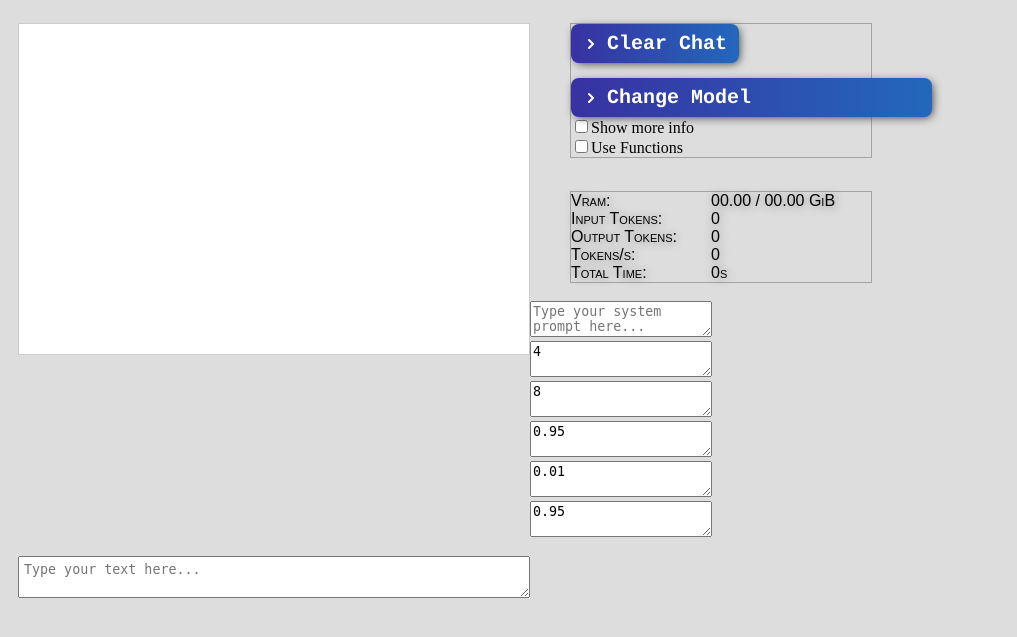
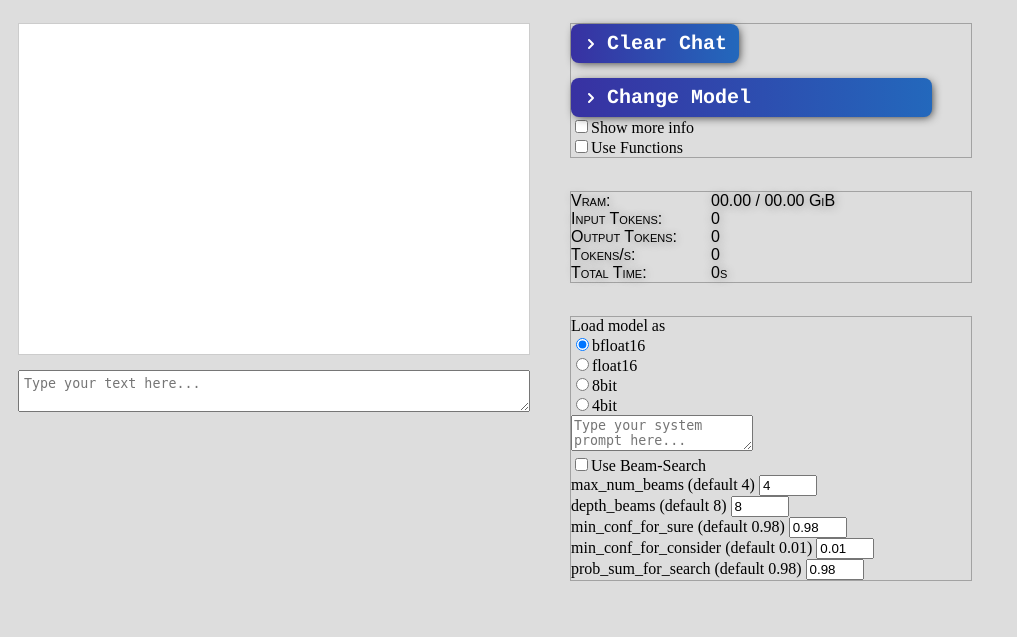
Before and after one commit to KT313/assistant_base, a Flask app: template server_web/templates/index.html in a window 1280 px wide. Shown: the top 637 px of the page, without its empty margins (0-1017 px from the left). Run offline with Flask 3, Linux system fonts and the light colour scheme; the template is opened without the code that fills it, so the values that code supplies are empty; parts of the project's set-up code (start-up, migrations or seed data) failed here and were passed over.

Commit message:
added ui options for model dtype, improved beam search and some misc stuff

```diff
--- a/server_web/static/script.js
+++ b/server_web/static/script.js
@@ -28,12 +28,18 @@ function sendUserMsg() {
     const chat = document.getElementById('display-text').chat;
     userInput.value = '';
     const manualSystemPrompt = document.getElementById('manual-system-prompt');
+
+    const use_beam_search = document.getElementById('usebeamsearch-checkbox');
     const max_num_beams = document.getElementById('max_num_beams');
     const depth_beams = document.getElementById('depth_beams');
     const min_conf_for_sure = document.getElementById('min_conf_for_sure');
     const min_conf_for_consider = document.getElementById('min_conf_for_consider');
     const prob_sum_for_search = document.getElementById('prob_sum_for_search');
+
     const usefunctions = document.getElementById('usefunctions-checkbox');
+
+    const modeldtype = document.querySelector('input[name="model-dtype"]:checked');
+
     const model_selector = document.getElementById('modelSelector').value;
     if (model_selector == "default") {
         model_val = "llama3-llava-next-8b";
@@ -47,7 +53,7 @@ function sendUserMsg() {
         headers: {
             'Content-Type': 'application/json'
         },
-        body: JSON.stringify({'chat': chat, 'model': model_val, 'manual_system_prompt': manualSystemPrompt.value, 'use_functions': usefunctions.checked, 'beam_config': {'max_num_beams': max_num_beams.value, 'depth_beams': depth_beams.value, 'min_conf_for_sure': min_conf_for_sure.value, 'min_conf_for_consider': min_conf_for_consider.value, 'prob_sum_for_search': prob_sum_for_search.value}})
+        body: JSON.stringify({'chat': chat, 'model': model_val, 'manual_system_prompt': manualSystemPrompt.value, 'use_functions': usefunctions.checked, 'model_dtype': modeldtype.value, 'beam_config': {'use_beam_search': use_beam_search.checked, 'max_num_beams': max_num_beams.value, 'depth_beams': depth_beams.value, 'min_conf_for_sure': min_conf_for_sure.value, 'min_conf_for_consider': min_conf_for_consider.value, 'prob_sum_for_search': prob_sum_for_search.value}})
     })
     .then(response => response.json())
     .then(data => {
@@ -127,3 +133,7 @@ function moreInfoCheckbox() {
 function usefunctionsCheckbox() {
     console.log("changed usefunctions checkbox");
 }
+
+function usebeamsearchCheckbox() {
+    console.log("changed usebeamsearch checkbox");
+}
--- a/server_web/static/styles.css
+++ b/server_web/static/styles.css
@@ -182,3 +182,12 @@ a.clear-chat-button:active{
     color: #000;
     text-shadow: #888 1px 1px 10px;
 }
+
+.text-info .label {
+    width: 140px;
+    display: inline-block;
+}
+
+.num-input {
+    width: 50px;
+}
--- a/server_web/templates/index.html
+++ b/server_web/templates/index.html
@@ -7,9 +7,19 @@
 </head>
 <body style="background-color: #ddd;">
     <div style="display: flex; align-items: start;">
-        <div id="display-text" style="background: #fff;"></div>
+        <div id="main-area">
+            <div id="display-text" style="background: #fff;"></div>
+            <textarea type="text" id="user-input" placeholder="Type your text here..."></textarea>
+            <div class="spin" id="loading-animation" style="display: none;">
+                <div></div>
+                <div></div>
+                <div></div>
+                <div></div>
+                <div></div>
+            </div>
+        </div>
         <div id="sidebar">
-            <div id="settings" style="margin: 0px; width: 300px; border: 1px solid #00000044; margin-left: 40px; margin-top: 15px;">
+            <div id="settings" style="margin: 0px; width: 400px; border: 1px solid #00000044; margin-left: 40px; margin-top: 15px;">
                 <a class="clear-chat-button" onclick="clearChat()"><span></span>Clear Chat</a><br>
                 <div class="change-model-button">
                     <select id="modelSelector" onchange="changeModelOpen()">
@@ -25,35 +35,37 @@
                 <input type="checkbox" id="usefunctions-checkbox" onchange="usefunctionsCheckbox()"><label for="usefunctions-checkbox">Use Functions</label><br>
             </div>
             <br>
-            <div id="info" style="margin: 0px; width: 300px; border: 1px solid #00000044; margin-left: 40px; margin-top: 15px;">
+            <div id="info" style="margin: 0px; width: 400px; border: 1px solid #00000044; margin-left: 40px; margin-top: 15px;">
                 <div class="text-info">
-                <span style="width: 140px; display: inline-block;">Vram: </span><span id="info-vram-used">00.00</span> / <span id="info-vram-total">00.00</span> GiB<br>
-                <span style="width: 140px; display: inline-block;">Input Tokens: </span><span id="info-input-tokens">0</span><br>
-                <span style="width: 140px; display: inline-block;">Output Tokens: </span><span id="info-output-tokens">0</span><br>
-                <span style="width: 140px; display: inline-block;">Tokens/s: </span><span id="info-tokens-per-second">0</span><br>
-                <span style="width: 140px; display: inline-block;">Total Time: </span><span id="info-total-time">0</span>s<br>
+                    <span class="label">Vram: </span><span id="info-vram-used">00.00</span> / <span id="info-vram-total">00.00</span> GiB<br>
+                    <span class="label">Input Tokens: </span><span id="info-input-tokens">0</span><br>
+                    <span class="label">Output Tokens: </span><span id="info-output-tokens">0</span><br>
+                    <span class="label">Tokens/s: </span><span id="info-tokens-per-second">0</span><br>
+                    <span class="label">Total Time: </span><span id="info-total-time">0</span>s<br>
                 </div>
             </div>
             <br>
-            <textarea type="text" id="manual-system-prompt" placeholder="Type your system prompt here..."></textarea><br>
+            <div id="additional-settings" style="margin: 0px; width: 400px; border: 1px solid #00000044; margin-left: 40px; margin-top: 15px;">
+                Load model as<br>
+                <input type="radio" id="bfloat16" name="model-dtype" value="bfloat16" checked="true"><label for="bfloat16">bfloat16</label><br>
+                <input type="radio" id="float16" name="model-dtype" value="float16"><label for="float16">float16</label><br>
+                <input type="radio" id="8bit" name="model-dtype" value="8bit"><label for="8bit">8bit</label><br>
+                <input type="radio" id="4bit" name="model-dtype" value="4bit"><label for="4bit">4bit</label><br>
 
-            <textarea type="text" id="max_num_beams" placeholder="max_num_beams (default 4)">4</textarea><br>
-            <textarea type="text" id="depth_beams" placeholder="depth_beams max_num_beams (default 8)">8</textarea><br>
-            <textarea type="text" id="min_conf_for_sure" placeholder="min_conf_for_sure max_num_beams (default 0.98)">0.95</textarea><br>
-            <textarea type="text" id="min_conf_for_consider" placeholder="min_conf_for_consider max_num_beams (default 0.01)">0.01</textarea><br>
-            <textarea type="text" id="prob_sum_for_search" placeholder="prob_sum_for_search max_num_beams (default 0.98)">0.95</textarea><br>
+                <textarea type="text" id="manual-system-prompt" placeholder="Type your system prompt here..."></textarea><br>
+
+                <input type="checkbox" id="usebeamsearch-checkbox" onchange="usebeamsearchCheckbox()"><label for="usebeamsearch-checkbox">Use Beam-Search</label><br>
+                max_num_beams (default 4) <input type="number" class="num-input" min="1" id="max_num_beams" value=4><br>
+                depth_beams (default 8) <input type="number" class="num-input" min="1" id="depth_beams" value=8><br>
+                min_conf_for_sure (default 0.98) <input type="number" class="num-input" min="0" max="1" step=0.01 id="min_conf_for_sure" value=0.98><br>
+                min_conf_for_consider (default 0.01) <input type="number" class="num-input" min="0" max="1" step=0.01 id="min_conf_for_consider" value=0.01><br>
+                prob_sum_for_search (default 0.98) <input type="number" class="num-input" min="0" max="1" step=0.01 id="prob_sum_for_search" value=0.98><br>
+            </div>
         </div>
     </div>
 
     <div style="display: flex; align-items: center;">
-        <textarea type="text" id="user-input" placeholder="Type your text here..."></textarea>
-        <div class="spin" id="loading-animation" style="display: none;">
-            <div></div>
-            <div></div>
-            <div></div>
-            <div></div>
-            <div></div>
-        </div>
+
     </div>
 </body>
 </html>
```
Also changed, not shown: server_inference/server.py (+99 -81 lines), 1 other file.
